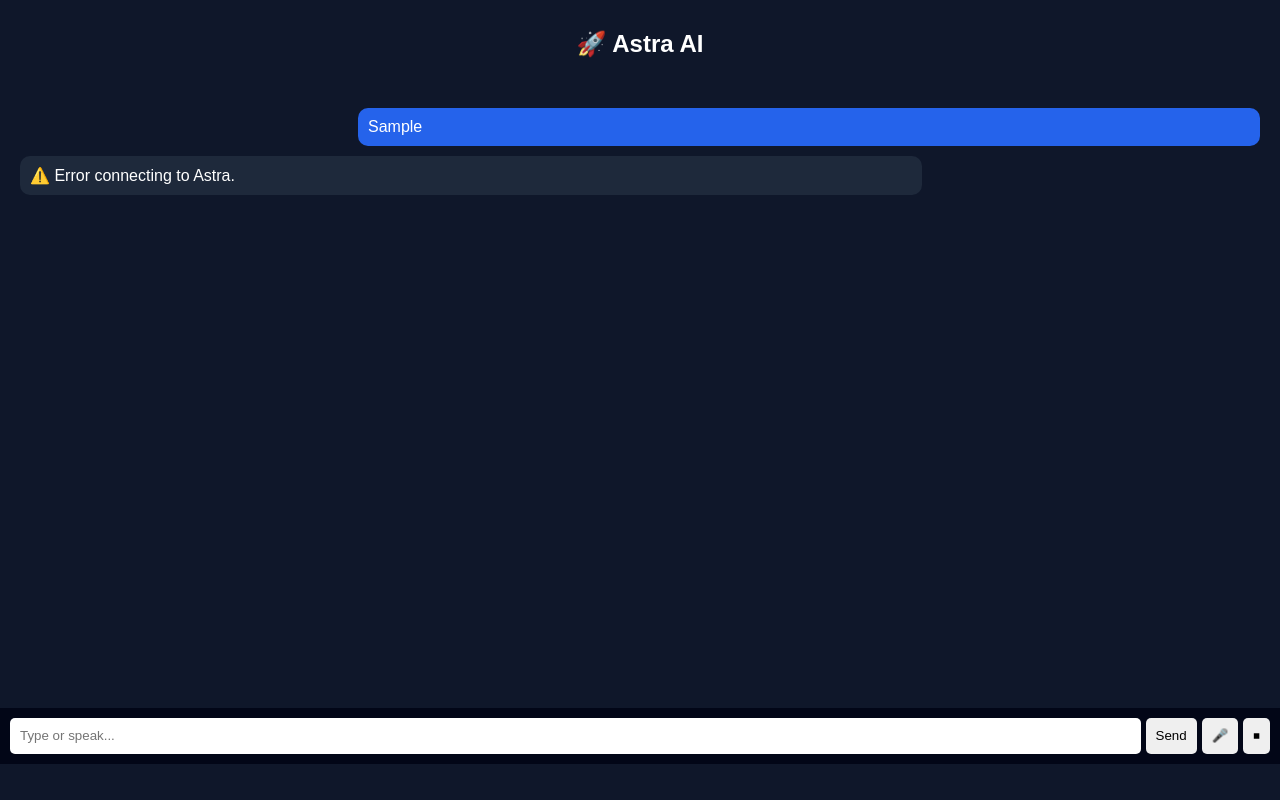
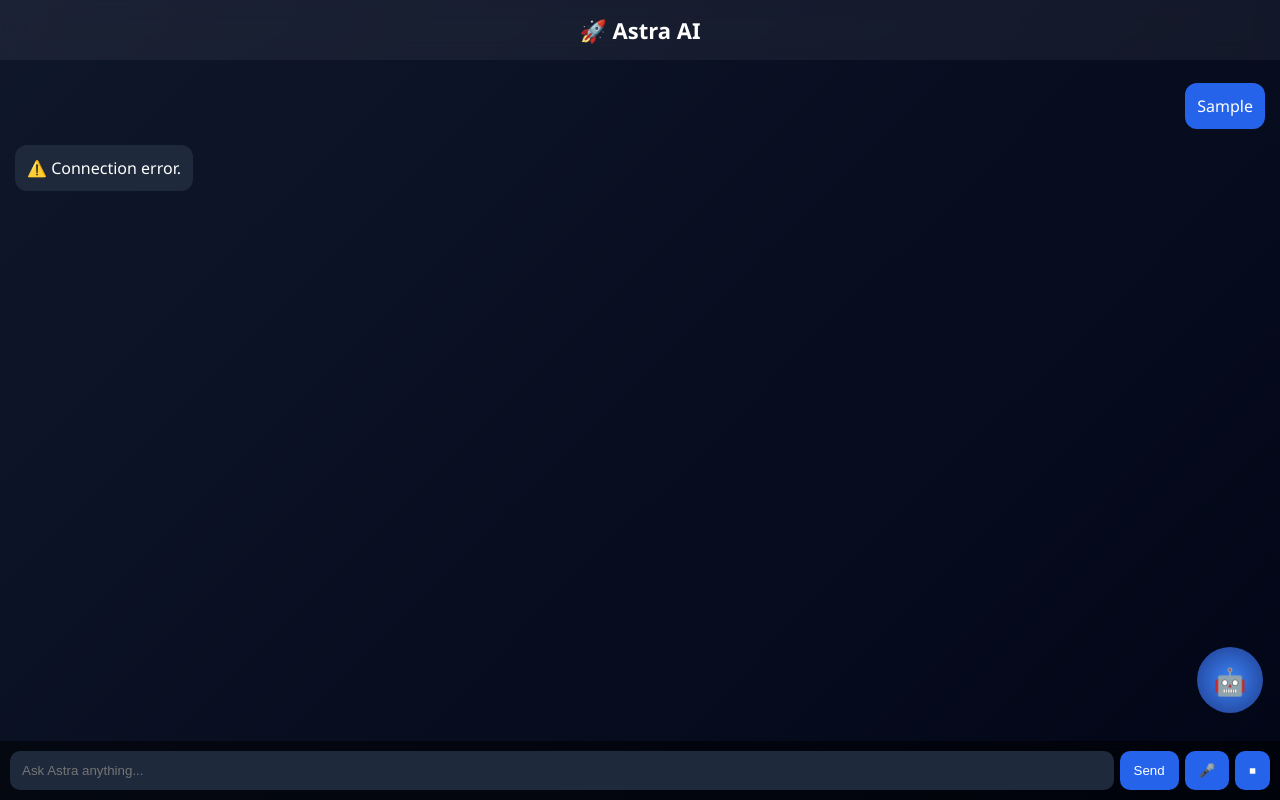
Before and after one commit to andybro270908/astra-ai, a plain HTML site: page frontend/index.html in a window 1280 px wide. Both pictures are taken after typing "Sample" into the empty fields and a click on the button "Send". Drawn offline with Linux system fonts and the light colour scheme; no server answers.

Commit message:
Revamp styling and update chat interface

```diff
--- a/frontend/index.html
+++ b/frontend/index.html
@@ -3,33 +3,135 @@
 <head>
   <title>Astra AI</title>
   <meta name="viewport" content="width=device-width, initial-scale=1.0" />
+
   <style>
-    body { margin:0; font-family: Arial; background:#0f172a; color:white; }
-    h2 { text-align:center; padding:10px; }
-    #chat { height:75vh; overflow-y:auto; padding:10px; }
-    .msg { margin:10px; padding:10px; border-radius:10px; max-width:70%; white-space:pre-wrap; }
-    .user { background:#2563eb; margin-left:auto; }
-    .bot { background:#1e293b; }
-    #inputArea { display:flex; padding:10px; background:#020617; }
-    input { flex:1; padding:10px; border-radius:5px; border:none; }
-    button { margin-left:5px; padding:10px; border:none; cursor:pointer; border-radius:5px; }
+    body {
+      margin: 0;
+      font-family: 'Segoe UI', sans-serif;
+      background: linear-gradient(135deg, #0f172a, #020617);
+      color: white;
+      display: flex;
+      flex-direction: column;
+      height: 100vh;
+    }
+
+    header {
+      text-align: center;
+      padding: 15px;
+      font-size: 22px;
+      font-weight: bold;
+      background: rgba(255,255,255,0.05);
+      backdrop-filter: blur(10px);
+    }
+
+    #chat {
+      flex: 1;
+      overflow-y: auto;
+      padding: 15px;
+      display: flex;
+      flex-direction: column;
+    }
+
+    .msg {
+      padding: 12px;
+      margin: 8px 0;
+      border-radius: 12px;
+      max-width: 75%;
+      animation: fadeIn 0.3s ease;
+    }
+
+    .user {
+      background: #2563eb;
+      align-self: flex-end;
+    }
+
+    .bot {
+      background: #1e293b;
+      align-self: flex-start;
+    }
+
+    @keyframes fadeIn {
+      from { opacity: 0; transform: translateY(10px); }
+      to { opacity: 1; transform: translateY(0); }
+    }
+
+    #inputArea {
+      display: flex;
+      padding: 10px;
+      background: rgba(0,0,0,0.5);
+      backdrop-filter: blur(10px);
+    }
+
+    input {
+      flex: 1;
+      padding: 12px;
+      border-radius: 10px;
+      border: none;
+      outline: none;
+      background: #1e293b;
+      color: white;
+    }
+
+    button {
+      margin-left: 6px;
+      padding: 10px 14px;
+      border-radius: 10px;
+      border: none;
+      cursor: pointer;
+      background: #2563eb;
+      color: white;
+      transition: 0.2s;
+    }
+
+    button:hover {
+      background: #1d4ed8;
+    }
+
+    .avatar {
+      position: fixed;
+      bottom: 90px;
+      right: 20px;
+      width: 60px;
+      height: 60px;
+      border-radius: 50%;
+      background: radial-gradient(circle, #3b82f6, #1e3a8a);
+      display: flex;
+      align-items: center;
+      justify-content: center;
+      font-size: 24px;
+      animation: pulse 1.5s infinite;
+    }
+
+    @keyframes pulse {
+      0% { transform: scale(1); }
+      50% { transform: scale(1.1); }
+      100% { transform: scale(1); }
+    }
+
+    .typing {
+      font-style: italic;
+      opacity: 0.7;
+    }
   </style>
 </head>
+
 <body>
 
-<h2>🚀 Astra AI</h2>
+<header>🚀 Astra AI</header>
 
 <div id="chat"></div>
 
+<div class="avatar">🤖</div>
+
 <div id="inputArea">
-  <input id="input" placeholder="Type or speak..." />
+  <input id="input" placeholder="Ask Astra anything..." />
   <button onclick="send()">Send</button>
   <button onclick="startVoice()">🎤</button>
   <button onclick="stopVoice()">⏹</button>
 </div>
 
 <script>
-const API = "https://astra-backend-tuuv.onrender.com/chat";
+const API = "YOUR-RENDER-URL/chat";
 
 let sessionId = localStorage.getItem("sessionId") || null;
 
@@ -41,6 +143,19 @@ function addMessage(text, cls) {
   div.scrollIntoView();
 }
 
+function showTyping() {
+  const div = document.createElement("div");
+  div.className = "msg bot typing";
+  div.id = "typing";
+  div.innerText = "Astra is thinking...";
+  document.getElementById("chat").appendChild(div);
+}
+
+function removeTyping() {
+  const t = document.getElementById("typing");
+  if (t) t.remove();
+}
+
 async function send() {
   const input = document.getElementById("input");
   const text = input.value.trim();
@@ -48,6 +163,8 @@ async function send() {
 
   addMessage(text, "user");
   input.value = "";
+
+  showTyping();
 
   try {
     const res = await fetch(API, {
@@ -64,14 +181,18 @@ async function send() {
     sessionId = res.headers.get("x-session-id");
     localStorage.setItem("sessionId", sessionId);
 
+    removeTyping();
     addMessage(data.reply, "bot");
+
     speak(data.reply);
 
   } catch {
-    addMessage("⚠️ Error connecting to Astra.", "bot");
+    removeTyping();
+    addMessage("⚠️ Connection error.", "bot");
   }
 }
 
+/* 🎤 Voice */
 let recognition;
 
 function startVoice() {
@@ -86,14 +207,14 @@ function startVoice() {
   recognition.lang = "en-US";
 
   recognition.onresult = (e) => {
-    const text = e.results[0][0].transcript;
-    document.getElementById("input").value = text;
+    document.getElementById("input").value = e.results[0][0].transcript;
     send();
   };
 
   recognition.start();
 }
 
+/* 🔊 Voice Output */
 function speak(text) {
   const utter = new SpeechSynthesisUtterance(text);
   speechSynthesis.speak(utter);
```
